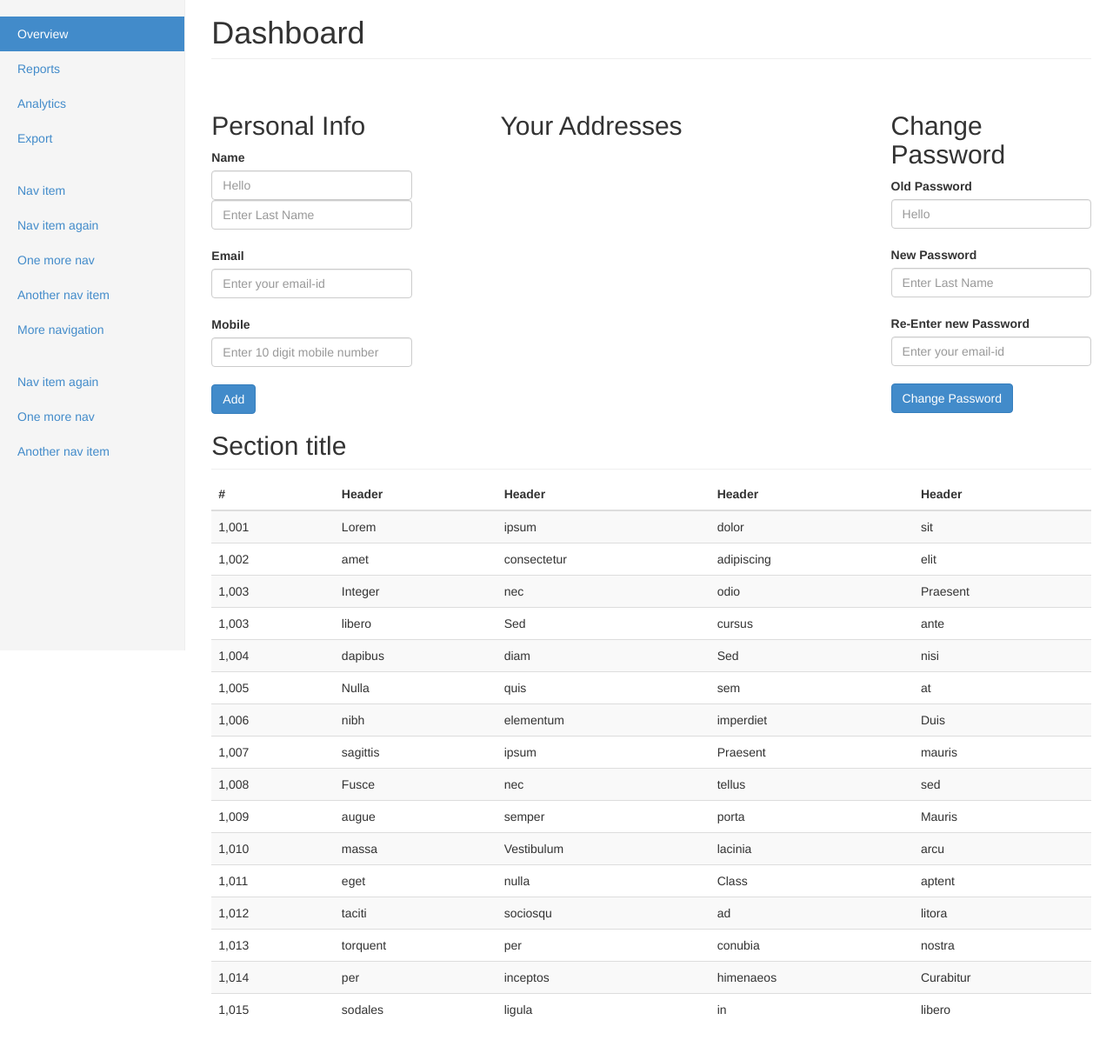
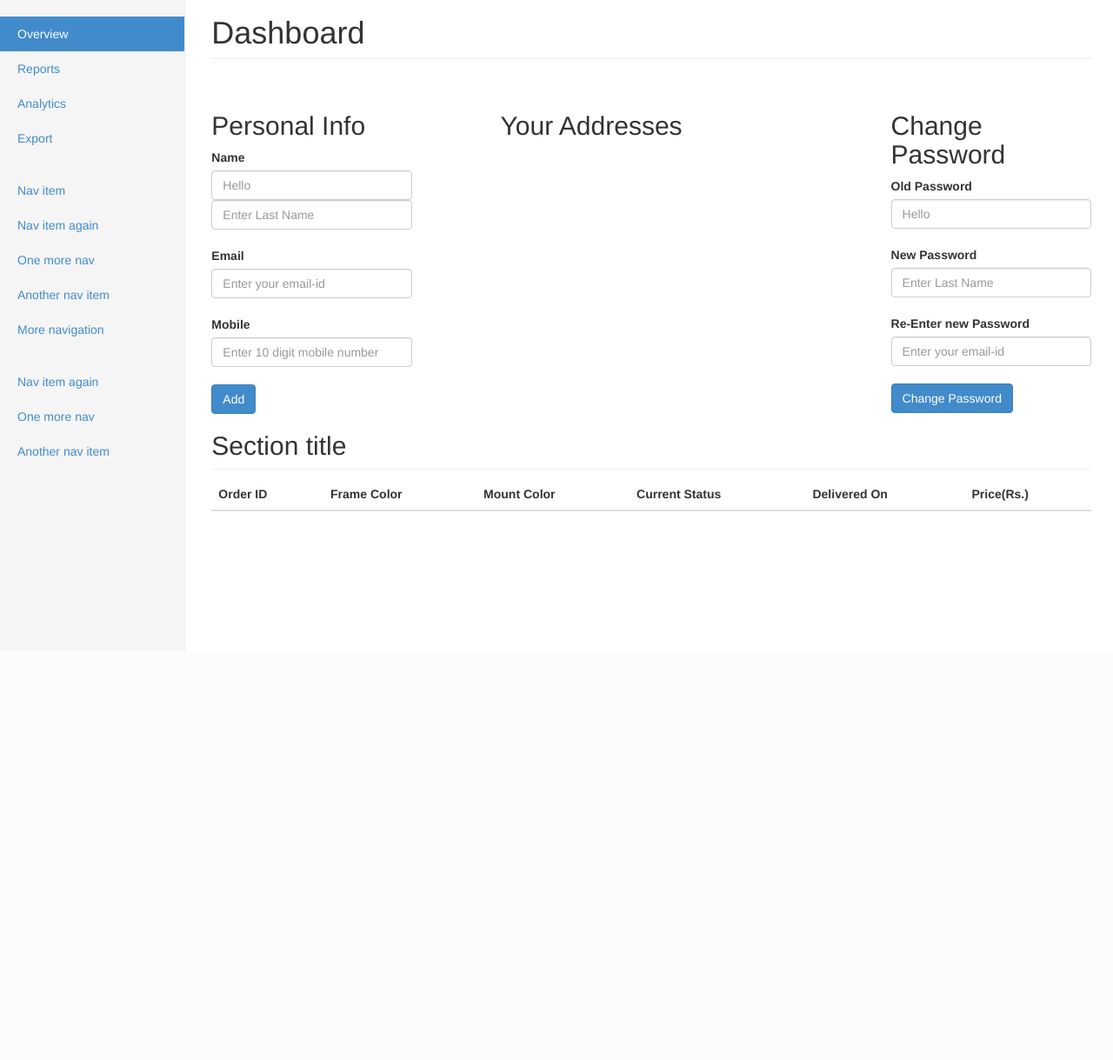
Before and after one commit to AbhinavTrips/framepicsSEN, a PHP site: page /dashboard.php in a window 1280 px wide. Shown: the part 52-1271 px from the top of the page at 87% size. After the commit the page ends 800 px from the top, so only its background shows below. Run offline with PHP 8.4, Linux system fonts and the light colour scheme; lists and menus that the app fills with data are empty; some libraries are stand-ins or nearby versions.

Commit message:
User Dashboard built on bootstrap dashboard template External files used : add.php , update_pass.php , add_update.html and user_order.php

```diff
--- a/dashboard.php
+++ b/dashboard.php
@@ -110,131 +110,23 @@ if(loggedin()){
 
           <h2 class="sub-header">Section title</h2>
           <div class="table-responsive">
-            <table class="table table-striped">
+                     <table class="table table-striped">
               <thead>
                 <tr>
-                  <th>#</th>
-                  <th>Header</th>
-                  <th>Header</th>
-                  <th>Header</th>
-                  <th>Header</th>
+                  <th>Order ID</th>
+                  <th>Frame Color</th>
+                  <th>Mount Color</th>
+                  <th>Current Status</th>
+                  <th>Delivered On</th>
+                  <th>Price(Rs.)</th>
                 </tr>
               </thead>
               <tbody>
-                <tr>
-                  <td>1,001</td>
-                  <td>Lorem</td>
-                  <td>ipsum</td>
-                  <td>dolor</td>
-                  <td>sit</td>
-                </tr>
-                <tr>
-                  <td>1,002</td>
-                  <td>amet</td>
-                  <td>consectetur</td>
-                  <td>adipiscing</td>
-                  <td>elit</td>
-                </tr>
-                <tr>
-                  <td>1,003</td>
-                  <td>Integer</td>
-                  <td>nec</td>
-                  <td>odio</td>
-                  <td>Praesent</td>
-                </tr>
-                <tr>
-                  <td>1,003</td>
-                  <td>libero</td>
-                  <td>Sed</td>
-                  <td>cursus</td>
-                  <td>ante</td>
-                </tr>
-                <tr>
-                  <td>1,004</td>
-                  <td>dapibus</td>
-                  <td>diam</td>
-                  <td>Sed</td>
-                  <td>nisi</td>
-                </tr>
-                <tr>
-                  <td>1,005</td>
-                  <td>Nulla</td>
-                  <td>quis</td>
-                  <td>sem</td>
-                  <td>at</td>
-                </tr>
-                <tr>
-                  <td>1,006</td>
-                  <td>nibh</td>
-                  <td>elementum</td>
-                  <td>imperdiet</td>
-                  <td>Duis</td>
-                </tr>
-                <tr>
-                  <td>1,007</td>
-                  <td>sagittis</td>
-                  <td>ipsum</td>
-                  <td>Praesent</td>
-                  <td>mauris</td>
-                </tr>
-                <tr>
-                  <td>1,008</td>
-                  <td>Fusce</td>
-                  <td>nec</td>
-                  <td>tellus</td>
-                  <td>sed</td>
-                </tr>
-                <tr>
-                  <td>1,009</td>
-                  <td>augue</td>
-                  <td>semper</td>
-                  <td>porta</td>
-                  <td>Mauris</td>
-                </tr>
-                <tr>
-                  <td>1,010</td>
-                  <td>massa</td>
-                  <td>Vestibulum</td>
-                  <td>lacinia</td>
-                  <td>arcu</td>
-                </tr>
-                <tr>
-                  <td>1,011</td>
-                  <td>eget</td>
-                  <td>nulla</td>
-                  <td>Class</td>
-                  <td>aptent</td>
-                </tr>
-                <tr>
-                  <td>1,012</td>
-                  <td>taciti</td>
-                  <td>sociosqu</td>
-                  <td>ad</td>
-                  <td>litora</td>
-                </tr>
-                <tr>
-                  <td>1,013</td>
-                  <td>torquent</td>
-                  <td>per</td>
-                  <td>conubia</td>
-                  <td>nostra</td>
-                </tr>
-                <tr>
-                  <td>1,014</td>
-                  <td>per</td>
-                  <td>inceptos</td>
-                  <td>himenaeos</td>
-                  <td>Curabitur</td>
-                </tr>
-                <tr>
-                  <td>1,015</td>
-                  <td>sodales</td>
-                  <td>ligula</td>
-                  <td>in</td>
-                  <td>libero</td>
-                </tr>
-              </tbody>
-            </table>
+              <?php
+              include 'user_order.php';
+              ?>
+			  </tbody>
+			</table>
           </div>
         </div>
       </div>
```
